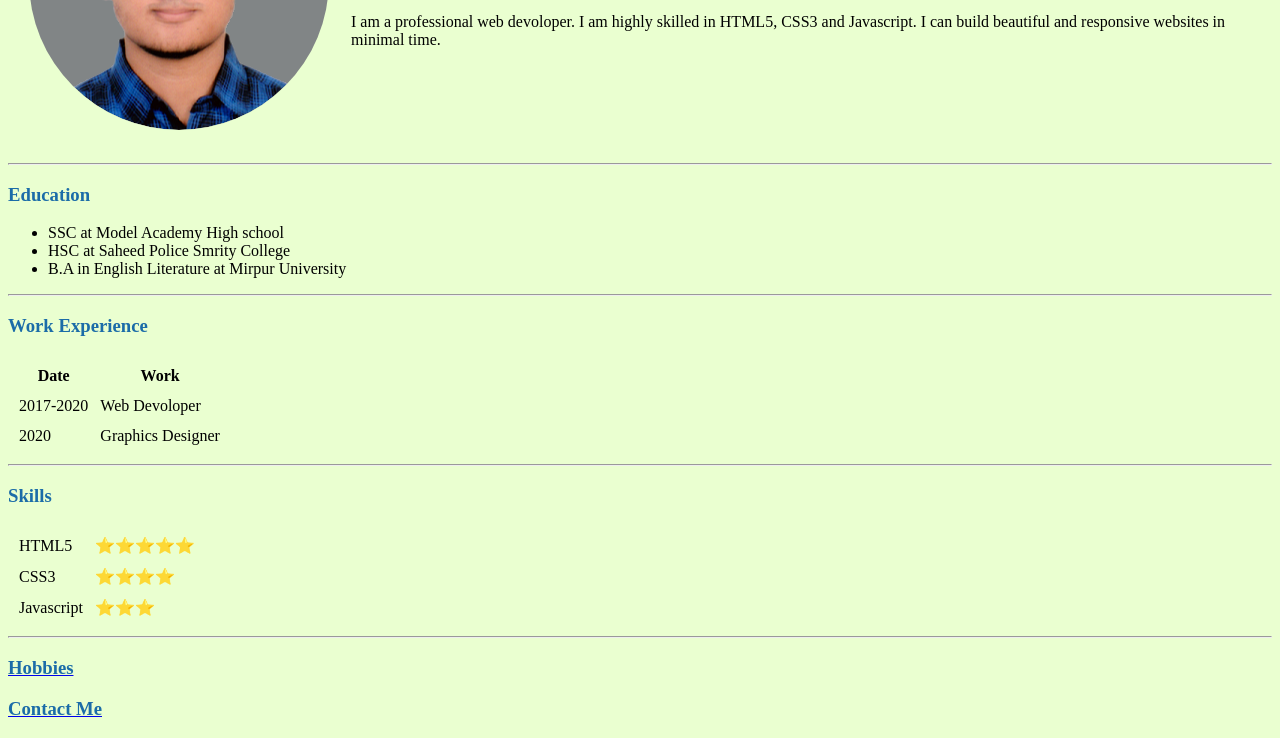
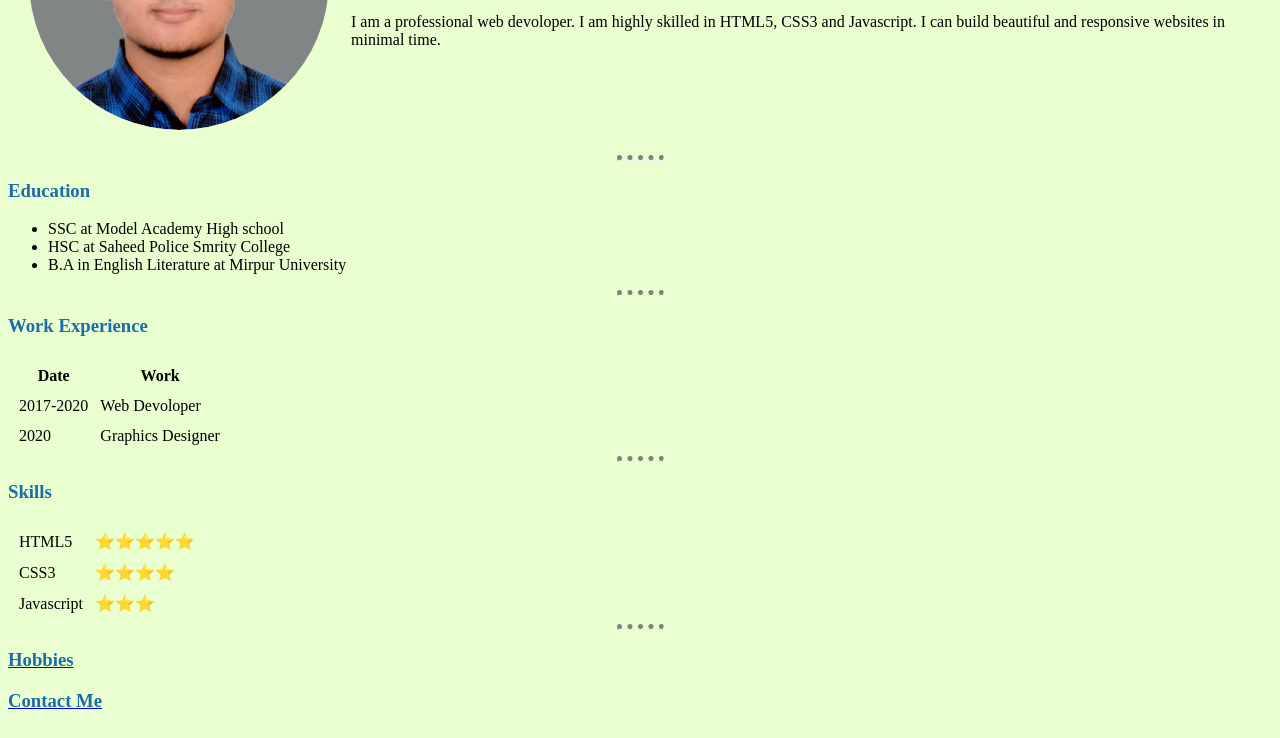
Before and after one commit to Zahid0022/Zahid0022-github.io, a plain HTML site: page index.html in a window 1280 px wide. Shown: the part 199-937 px from the top of the page. Drawn offline with Linux system fonts and the light colour scheme.

Commit message:
added_changes

```diff
--- a/style.css
+++ b/style.css
@@ -2,7 +2,12 @@ body{
     background-color: #eaffd0;
 }
 
+hr{
+    border-top:5px dotted grey;
+	width:45px;
+	margin:0 auto;
 
+}
 
 h1,h3 {
     color: #1b6ca8;
```
